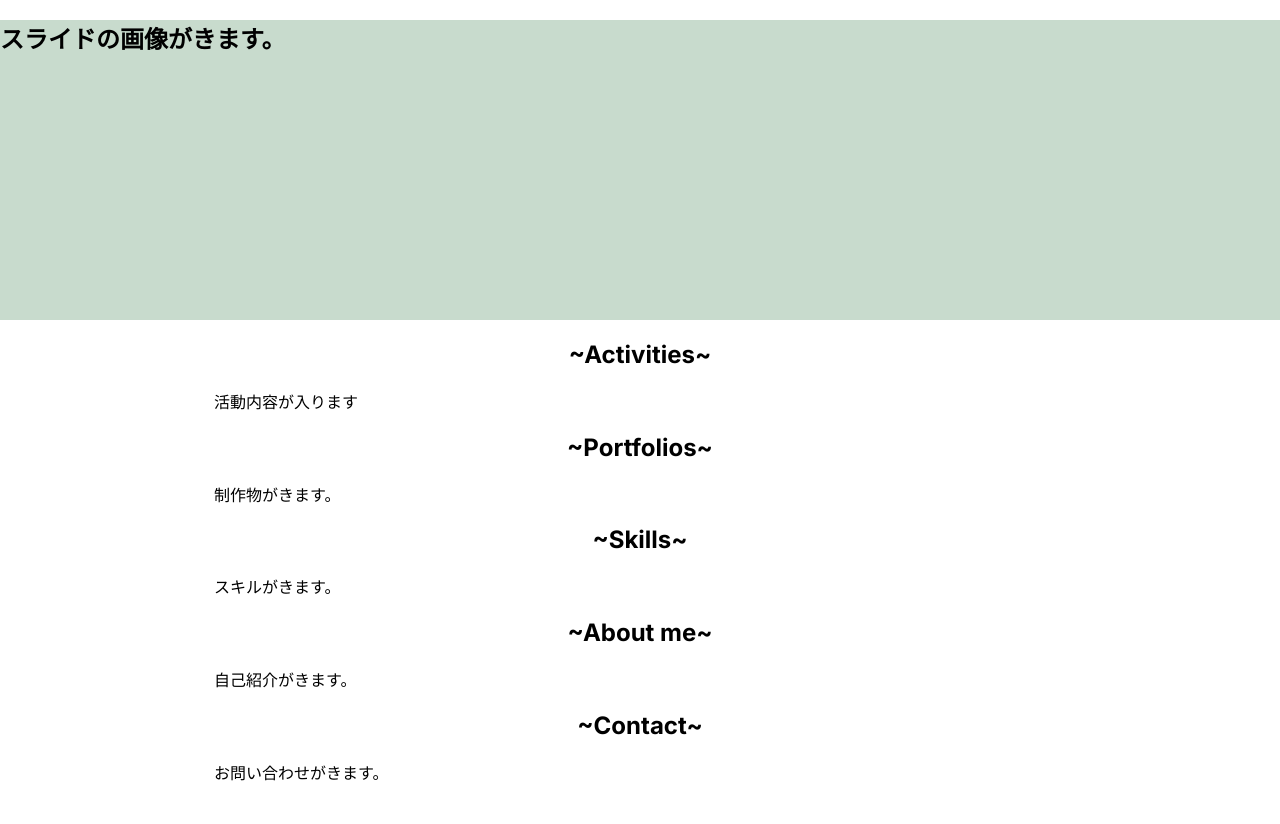
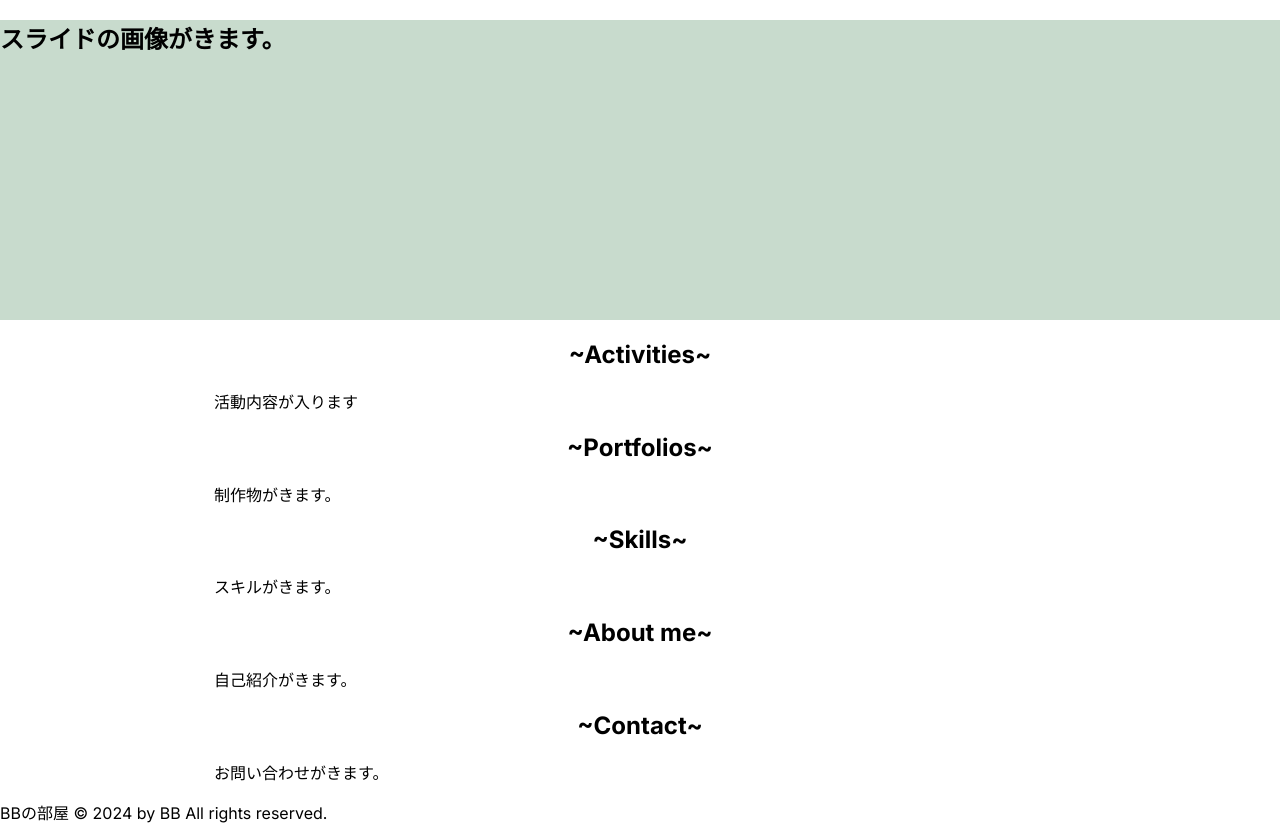
Before and after one commit to KHashimoto3/My_Portfolio, a Next.js app in the folder front/: page / in a window 1280 px wide. Before the commit the page ends 800 px from the top, so only its background shows below. Built offline with nearby package versions, Linux system fonts and the light colour scheme.

Commit message:
footerを追加した。

```diff
--- a/front/src/app/page.tsx
+++ b/front/src/app/page.tsx
@@ -32,6 +32,9 @@ export default function Home() {
       <section className="contact">
         <HomeContact />
       </section>
+      <footer style={{ backgroundColor: "#ffffff" }}>
+        BBの部屋 © 2024 by BB All rights reserved.
+      </footer>
     </>
   );
 }
```
